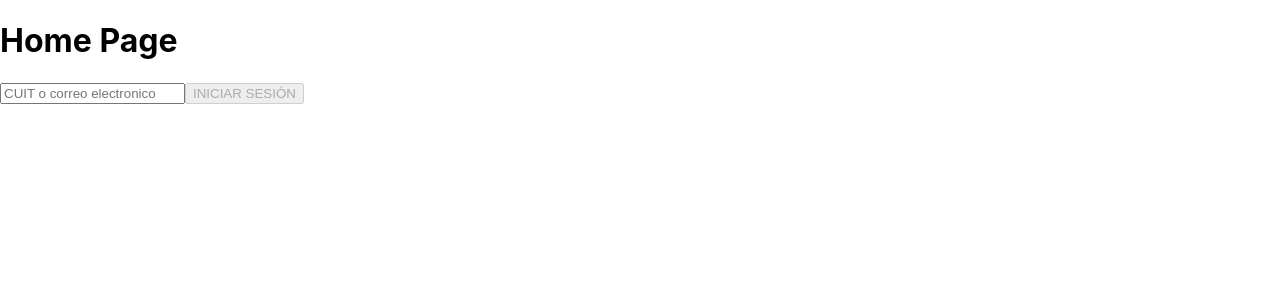
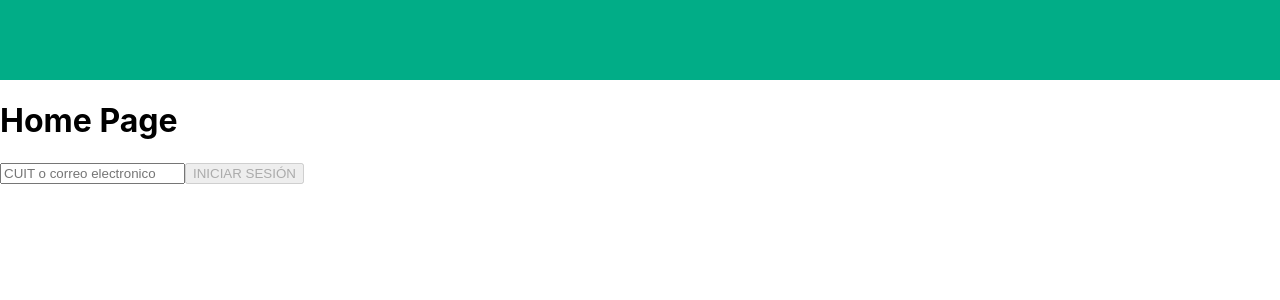
Before and after one commit to maruslarrosa/challenge-ym, a React (Create React App) app: page / in a window 1280 px wide. Shown: the top 300 px of the page. Built offline with nearby package versions, Linux system fonts and the light colour scheme.

Commit message:
Adding header styles Adding chevron-left icon Adding colors.css for global colors variables

```diff
--- a/src/pages/Header.tsx
+++ b/src/pages/Header.tsx
@@ -1,14 +1,22 @@
 import { useNavigate } from 'react-router-dom';
 import { useAppSelector } from '../redux/hooks';
+import chevronLeft from '../assets/chevron-left.png';
+import styles from '../styles/header.module.css';
 
 export const HeaderComponent = () => {
   const { title, prev } = useAppSelector((state) => state.header);
-  //const prev = useAppSelector(state => state.header.prev)
+
   const navigate = useNavigate();
   return (
-    <div>
-      {prev ? <button onClick={() => navigate(prev)}></button> : null}
-      {title ? <p>{title}</p> : null}
+    <div className={styles.headerContainer}>
+      {prev ? (
+        <img
+          className={styles.goBackButton}
+          src={chevronLeft}
+          onClick={() => navigate(prev)}
+        ></img>
+      ) : null}
+      {title ? <p className={styles.headerTitle}>{title}</p> : null}
     </div>
   );
 };
--- a/src/pages/Verification.page.tsx
+++ b/src/pages/Verification.page.tsx
@@ -10,7 +10,7 @@ export const VerificationPageComponent = () => {
 
   useEffect(() => {
     const headerData: headerType = {
-      title: 'Verificacion',
+      title: 'Verificación',
       prev: '/',
     };
     dispatch(actionSetHeader(headerData));
--- /dev/null
+++ b/src/styles/colors.css
@@ -0,0 +1,4 @@
+:root {
+  --green: #01AD87;
+  --white: #FFFFFF;
+}
--- /dev/null
+++ b/src/styles/header.module.css
@@ -0,0 +1,25 @@
+@import url('./colors.css');
+
+.headerContainer {
+  display: flex;
+  flex-direction: row;
+  align-items: center;
+  height: 5rem;
+  width: 100%;
+  background-color: var(--green);
+}
+
+.goBackButton {
+  height: 1.5rem;
+  padding-left: 1rem;
+  color: var(--white);
+}
+
+.headerTitle {
+    display: flex;
+    justify-content: center;
+    width: 100%;
+    padding-right: 1rem;
+    color: var(--white);
+    font-size: 1.25rem;
+}
```
Also changed, not shown: src/assets/chevron-left.png (added).
